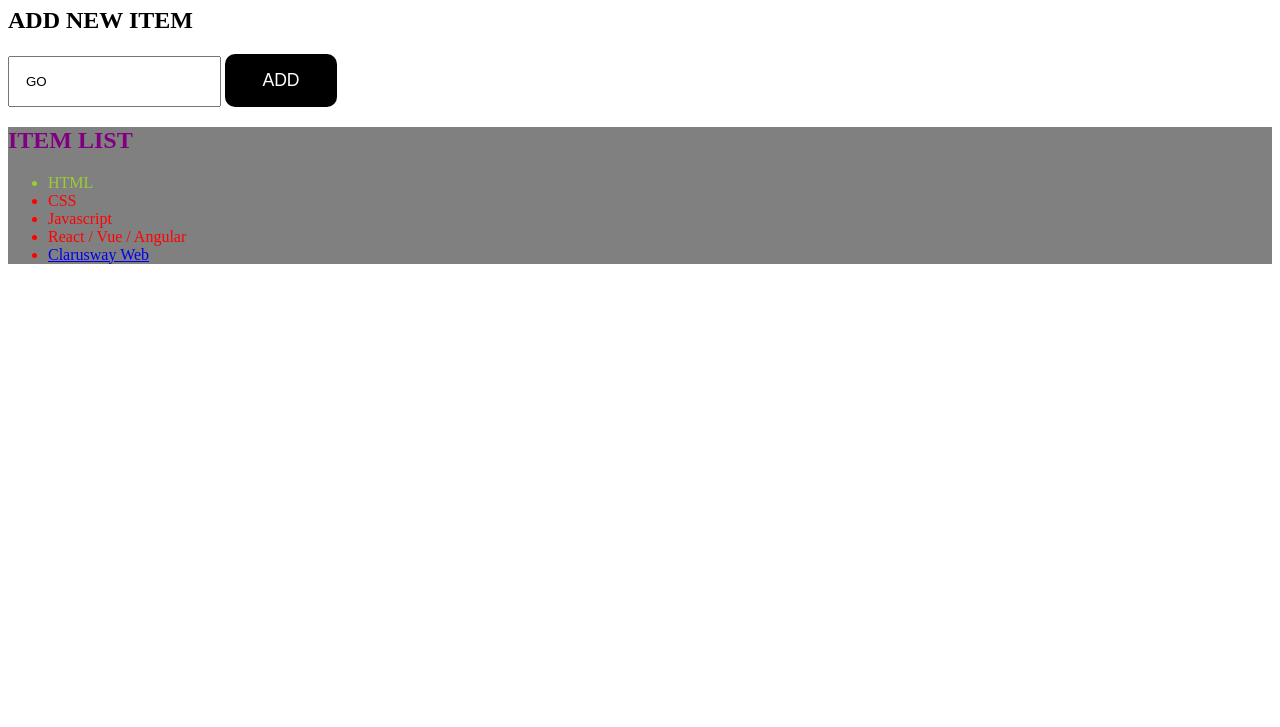
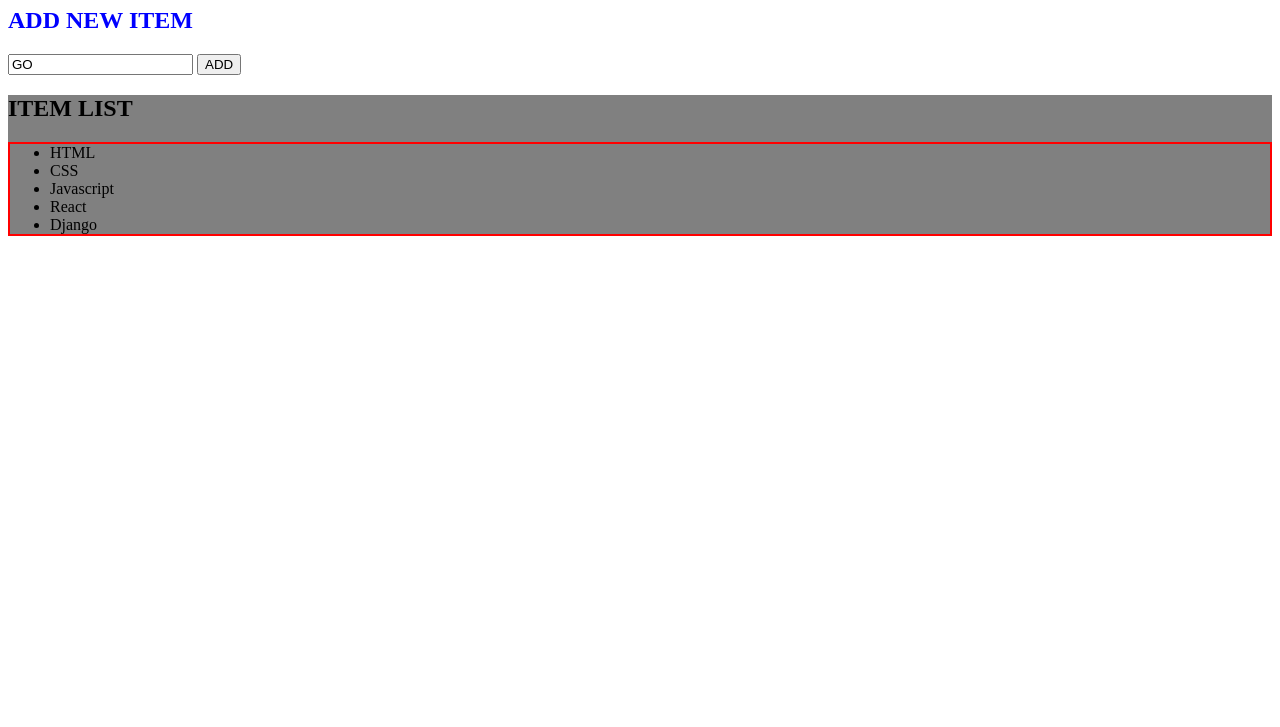
Before and after one commit to Erkanekmekci/js-13-Dom, a plain HTML site: page index.html in a window 1280 px wide. Shown: the part 73-800 px from the top of the page. Drawn offline with Linux system fonts and the light colour scheme.

Commit message:
traversing

```diff
--- a/index.html
+++ b/index.html
@@ -31,7 +31,8 @@
         </section>
     </main>
 
-    <script src="selektors.js"></script>
+    <!-- <script src="selektors.js"></script> -->
+    <script src="traversingDom.js"></script>
 </body>
 
 </html>
--- /dev/null
+++ b/traversingDom.js
@@ -0,0 +1,58 @@
+console.log("**** TRAVERSING DOM ****");
+
+//*===========================================
+//*            TRAVERSING DOM
+//*===========================================
+//? Bir HTML elementi uzerinden baska elementleri secmeye
+//? DOM traversing denilir. Ozellikle dinamik olarak degisen
+//? (silme veya yeni ekleme gibi) HTML elemanlarinin secerken
+//? gerekli olabilir.
+
+//? Secme islemi 3 yonlu yapilabilir.
+//? - Yukari yonde (Parent)
+//? - Asagi yonde (children)
+//? - Yatay yonde (Sibling)
+
+//* 1- Yukari Yonde traverse
+//*----------------------------------------------
+
+//! parentElement, parentNode
+const list = document.querySelector(".list");
+const ul = list.parentNode;
+ul.style.border = "2px solid red";
+
+console.log(list.parentNode.parentNode.parentNode.parentNode.parentNode); //? document
+
+console.log(list.parentElement);
+
+//! closest(): belirtilen elementin parent'larin ilk uygun parent'i secer
+const itemListSec = list.closest("section");
+itemListSec.style.background = "grey";
+
+//*2- Asagi Yonde traverse
+//*----------------------------------------------
+const addItem = document.querySelector(".add-item");
+console.log(addItem.children);
+const h2 = addItem.children[0];
+h2.style.color = "blue";
+
+console.log(addItem.parentNode.parentNode.children[0]); //? Header
+
+console.log(ul.firstElementChild.innerText);
+console.log(ul.lastElementChild.innerText);
+
+//*3- Yatay Yonde traverse
+//*----------------------------------------------
+
+//! nextElementSibling ,previousElementSibling
+
+const myList = ul.children;
+console.log(myList);
+
+const javascript = myList[2];
+
+const css = javascript.previousElementSibling;
+console.log(css.innerText);
+const react = javascript.nextElementSibling;
+console.log(react.textContent);
+console.log(javascript.previousElementSibling.previousElementSibling.innerText);
```
